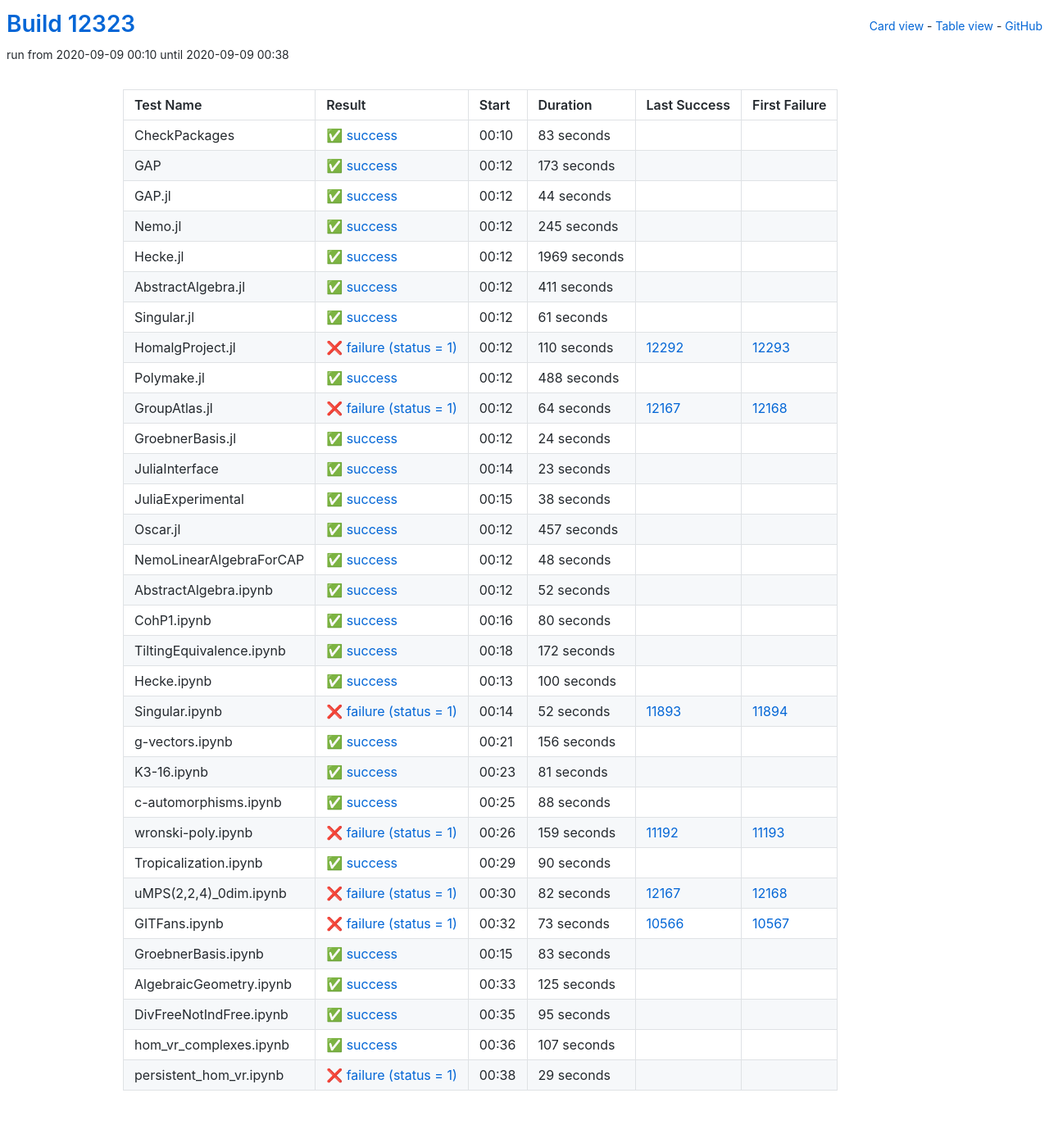
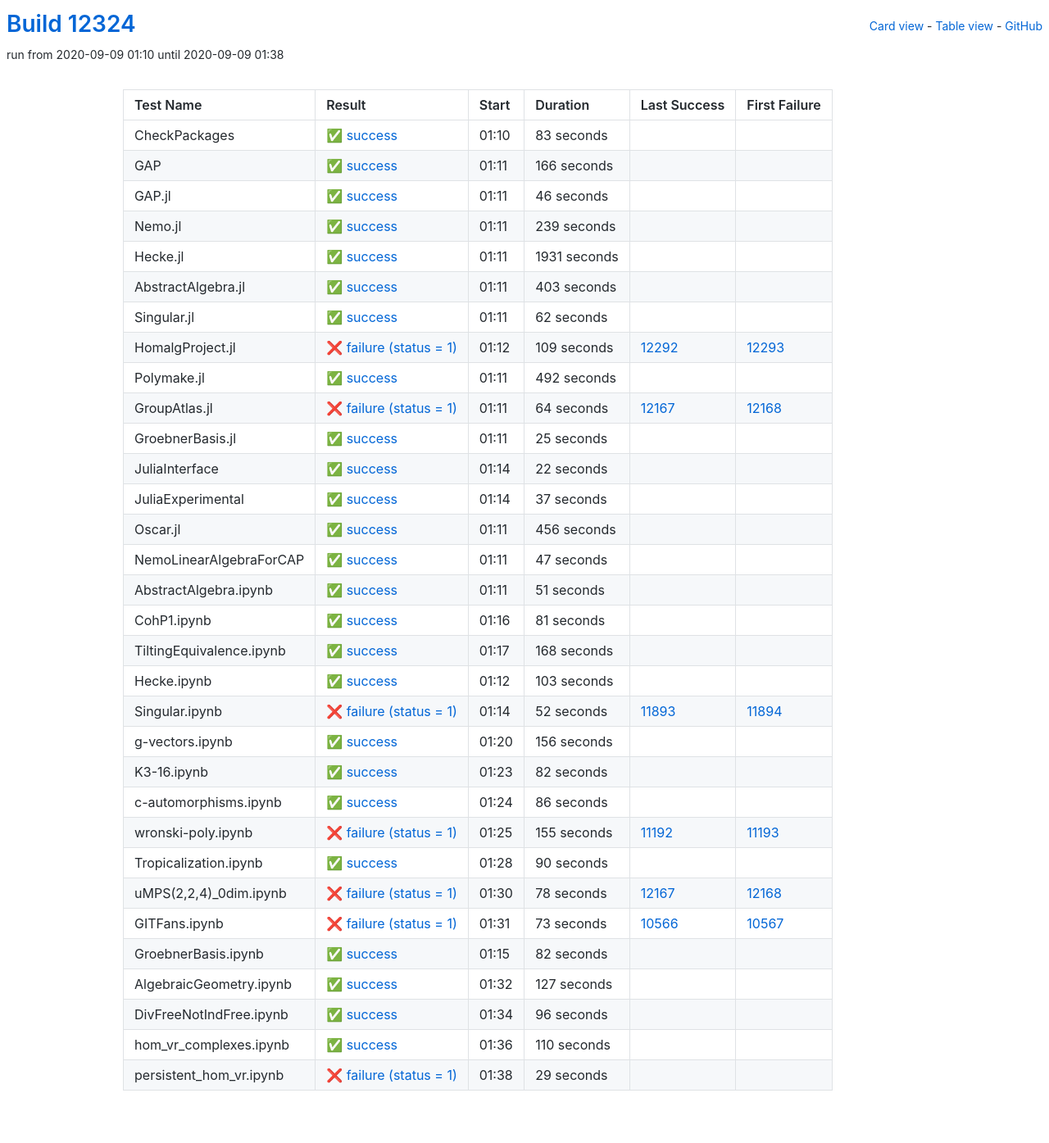
Before and after one commit to oscar-system/oscar-ci-status, a Jekyll site: the page built from table.html, in a window 1280 px wide. Shown: the whole page at 82% size. Built offline with Jekyll 4.4.1, drawn with Linux system fonts in a browser that asks for light colours.

Commit message:
Build #12324

```diff
--- a/_data/ci.yml
+++ b/_data/ci.yml
@@ -1,6 +1,6 @@
 ---
-build: 12323
-build_url: https://oscarci.mathematik.uni-kl.de/job/oscar/12323/
+build: 12324
+build_url: https://oscarci.mathematik.uni-kl.de/job/oscar/12324/
 job: oscar
 organization: oscar-system
 repo: oscar-ci-status
@@ -8,8 +8,8 @@
 tests:
 - name: CheckPackages
   id: checkpackages
-  log: https://oscarci.mathematik.uni-kl.de/job/oscar/12323/artifact/logs/build-12323/CheckPackages.log
-  start: 2020-09-09 00:10
+  log: https://oscarci.mathematik.uni-kl.de/job/oscar/12324/artifact/logs/build-12324/CheckPackages.log
+  start: 2020-09-09 01:10
   success: true
   exitcode: 0
   status: success
@@ -20,104 +20,104 @@
   first_failure_url:
 - name: GAP
   id: gap
-  log: https://oscarci.mathematik.uni-kl.de/job/oscar/12323/artifact/logs/build-12323/GAP.log
-  start: 2020-09-09 00:12
+  log: https://oscarci.mathematik.uni-kl.de/job/oscar/12324/artifact/logs/build-12324/GAP.log
+  start: 2020-09-09 01:11
   success: true
   exitcode: 0
   status: success
-  duration: 173
+  duration: 166
   last_success: false
   last_success_url:
   first_failure: false
   first_failure_url:
 - name: GAP.jl
   id: gap-jl
-  log: https://oscarci.mathematik.uni-kl.de/job/oscar/12323/artifact/logs/build-12323/GAP.jl.log
-  start: 2020-09-09 00:12
+  log: https://oscarci.mathematik.uni-kl.de/job/oscar/12324/artifact/logs/build-12324/GAP.jl.log
+  start: 2020-09-09 01:11
   success: true
   exitcode: 0
   status: success
-  duration: 44
+  duration: 46
   last_success: false
   last_success_url:
   first_failure: false
   first_failure_url:
 - name: Nemo.jl
   id: nemo-jl
-  log: https://oscarci.mathematik.uni-kl.de/job/oscar/12323/artifact/logs/build-12323/Nemo.jl.log
-  start: 2020-09-09 00:12
+  log: https://oscarci.mathematik.uni-kl.de/job/oscar/12324/artifact/logs/build-12324/Nemo.jl.log
+  start: 2020-09-09 01:11
   success: true
   exitcode: 0
   status: success
-  duration: 245
+  duration: 239
   last_success: false
   last_success_url:
   first_failure: false
   first_failure_url:
 - name: Hecke.jl
   id: hecke-jl
-  log: https://oscarci.mathematik.uni-kl.de/job/oscar/12323/artifact/logs/build-12323/Hecke.jl.log
-  start: 2020-09-09 00:12
+  log: https://oscarci.mathematik.uni-kl.de/job/oscar/12324/artifact/logs/build-12324/Hecke.jl.log
+  start: 2020-09-09 01:11
   success: true
   exitcode: 0
   status: success
-  duration: 1969
+  duration: 1931
   last_success: false
   last_success_url:
   first_failure: false
   first_failure_url:
 - name: AbstractAlgebra.jl
   id: abstractalgebra-jl
-  log: https://oscarci.mathematik.uni-kl.de/job/oscar/12323/artifact/logs/build-12323/AbstractAlgebra.jl.log
-  start: 2020-09-09 00:12
+  log: https://oscarci.mathematik.uni-kl.de/job/oscar/12324/artifact/logs/build-12324/AbstractAlgebra.jl.log
+  start: 2020-09-09 01:11
   success: true
   exitcode: 0
   status: success
-  duration: 411
+  duration: 403
   last_success: false
   last_success_url:
   first_failure: false
   first_failure_url:
 - name: Singular.jl
   id: singular-jl
-  log: https://oscarci.mathematik.uni-kl.de/job/oscar/12323/artifact/logs/build-12323/Singular.jl.log
-  start: 2020-09-09 00:12
+  log: https://oscarci.mathematik.uni-kl.de/job/oscar/12324/artifact/logs/build-12324/Singular.jl.log
+  start: 2020-09-09 01:11
   success: true
   exitcode: 0
   status: success
-  duration: 61
+  duration: 62
   last_success: false
   last_success_url:
   first_failure: false
   first_failure_url:
 - name: HomalgProject.jl
   id: homalgproject-jl
-  log: https://oscarci.mathematik.uni-kl.de/job/oscar/12323/artifact/logs/build-12323/HomalgProject.jl.log
-  start: 2020-09-09 00:12
+  log: https://oscarci.mathematik.uni-kl.de/job/oscar/12324/artifact/logs/build-12324/HomalgProject.jl.log
+  start: 2020-09-09 01:12
   success: false
   exitcode: 1
   status: failure
-  duration: 110
+  duration: 109
   last_success: 12292
   last_success_url: https://oscarci.mathematik.uni-kl.de/job/oscar/12292/
   first_failure: 12293
   first_failure_url: https://oscarci.mathematik.uni-kl.de/job/oscar/12293/
 - name: Polymake.jl
   id: polymake-jl
-  log: https://oscarci.mathematik.uni-kl.de/job/oscar/12323/artifact/logs/build-12323/Polymake.jl.log
-  start: 2020-09-09 00:12
+  log: https://oscarci.mathematik.uni-kl.de/job/oscar/12324/artifact/logs/build-12324/Polymake.jl.log
+  start: 2020-09-09 01:11
   success: true
   exitcode: 0
   status: success
-  duration: 488
+  duration: 492
   last_success: false
   last_success_url:
   first_failure: false
   first_failure_url:
 - name: GroupAtlas.jl
   id: groupatlas-jl
-  log: https://oscarci.mathematik.uni-kl.de/job/oscar/12323/artifact/logs/build-12323/GroupAtlas.jl.log
-  start: 2020-09-09 00:12
+  log: https://oscarci.mathematik.uni-kl.de/job/oscar/12324/artifact/logs/build-12324/GroupAtlas.jl.log
+  start: 2020-09-09 01:11
   success: false
   exitcode: 1
   status: failure
@@ -128,116 +128,116 @@
   first_failure_url: https://oscarci.mathematik.uni-kl.de/job/oscar/12168/
 - name: GroebnerBasis.jl
   id: groebnerbasis-jl
-  log: https://oscarci.mathematik.uni-kl.de/job/oscar/12323/artifact/logs/build-12323/GroebnerBasis.jl.log
-  start: 2020-09-09 00:12
+  log: https://oscarci.mathematik.uni-kl.de/job/oscar/12324/artifact/logs/build-12324/GroebnerBasis.jl.log
+  start: 2020-09-09 01:11
   success: true
   exitcode: 0
   status: success
-  duration: 24
+  duration: 25
   last_success: false
   last_success_url:
   first_failure: false
   first_failure_url:
 - name: JuliaInterface
   id: juliainterface
-  log: https://oscarci.mathematik.uni-kl.de/job/oscar/12323/artifact/logs/build-12323/JuliaInterface.log
-  start: 2020-09-09 00:14
+  log: https://oscarci.mathematik.uni-kl.de/job/oscar/12324/artifact/logs/build-12324/JuliaInterface.log
+  start: 2020-09-09 01:14
   success: true
   exitcode: 0
   status: success
-  duration: 23
+  duration: 22
   last_success: false
   last_success_url:
   first_failure: false
   first_failure_url:
 - name: JuliaExperimental
   id: juliaexperimental
-  log: https://oscarci.mathematik.uni-kl.de/job/oscar/12323/artifact/logs/build-12323/JuliaExperimental.log
-  start: 2020-09-09 00:15
+  log: https://oscarci.mathematik.uni-kl.de/job/oscar/12324/artifact/logs/build-12324/JuliaExperimental.log
+  start: 2020-09-09 01:14
   success: true
   exitcode: 0
   status: success
-  duration: 38
+  duration: 37
   last_success: false
   last_success_url:
   first_failure: false
   first_failure_url:
 - name: Oscar.jl
   id: oscar-jl
-  log: https://oscarci.mathematik.uni-kl.de/job/oscar/12323/artifact/logs/build-12323/Oscar.jl.log
-  start: 2020-09-09 00:12
+  log: https://oscarci.mathematik.uni-kl.de/job/oscar/12324/artifact/logs/build-12324/Oscar.jl.log
+  start: 2020-09-09 01:11
   success: true
   exitcode: 0
   status: success
-  duration: 457
+  duration: 456
   last_success: false
   last_success_url:
   first_failure: false
   first_failure_url:
 - name: NemoLinearAlgebraForCAP
   id: nemolinearalgebraforcap
-  log: https://oscarci.mathematik.uni-kl.de/job/oscar/12323/artifact/logs/build-12323/NemoLinearAlgebraForCAP.log
-  start: 2020-09-09 00:12
+  log: https://oscarci.mathematik.uni-kl.de/job/oscar/12324/artifact/logs/build-12324/NemoLinearAlgebraForCAP.log
+  start: 2020-09-09 01:11
   success: true
   exitcode: 0
   status: success
-  duration: 48
+  duration: 47
   last_success: false
   last_success_url:
   first_failure: false
   first_failure_url:
 - name: AbstractAlgebra.ipynb
   id: abstractalgebra-ipynb
-  log: https://oscarci.mathematik.uni-kl.de/job/oscar/12323/artifact/logs/build-12323/AbstractAlgebra.ipynb.log
-  start: 2020-09-09 00:12
+  log: https://oscarci.mathematik.uni-kl.de/job/oscar/12324/artifact/logs/build-12324/AbstractAlgebra.ipynb.log
+  start: 2020-09-09 01:11
   success: true
   exitcode: 0
   status: success
-  duration: 52
+  duration: 51
   last_success: false
   last_success_url:
   first_failure: false
   first_failure_url:
 - name: CohP1.ipynb
   id: cohp1-ipynb
-  log: https://oscarci.mathematik.uni-kl.de/job/oscar/12323/artifact/logs/build-12323/CohP1.ipynb.log
-  start: 2020-09-09 00:16
+  log: https://oscarci.mathematik.uni-kl.de/job/oscar/12324/artifact/logs/build-12324/CohP1.ipynb.log
+  start: 2020-09-09 01:16
   success: true
   exitcode: 0
   status: success
-  duration: 80
+  duration: 81
   last_success: false
   last_success_url:
   first_failure: false
   first_failure_url:
 - name: TiltingEquivalence.ipynb
   id: tiltingequivalence-ipynb
-  log: https://oscarci.mathematik.uni-kl.de/job/oscar/12323/artifact/logs/build-12323/TiltingEquivalence.ipynb.log
-  start: 2020-09-09 00:18
+  log: https://oscarci.mathematik.uni-kl.de/job/oscar/12324/artifact/logs/build-12324/TiltingEquivalence.ipynb.log
+  start: 2020-09-09 01:17
   success: true
   exitcode: 0
   status: success
-  duration: 172
+  duration: 168
   last_success: false
   last_success_url:
   first_failure: false
   first_failure_url:
 - name: Hecke.ipynb
   id: hecke-ipynb
-  log: https://oscarci.mathematik.uni-kl.de/job/oscar/12323/artifact/logs/build-12323/Hecke.ipynb.log
-  start: 2020-09-09 00:13
+  log: https://oscarci.mathematik.uni-kl.de/job/oscar/12324/artifact/logs/build-12324/Hecke.ipynb.log
+  start: 2020-09-09 01:12
   success: true
   exitcode: 0
   status: success
-  duration: 100
+  duration: 103
   last_success: false
   last_success_url:
   first_failure: false
   first_failure_url:
 - name: Singular.ipynb
   id: singular-ipynb
-  log: https://oscarci.mathematik.uni-kl.de/job/oscar/12323/artifact/logs/build-12323/Singular.ipynb.log
-  start: 2020-09-09 00:14
+  log: https://oscarci.mathematik.uni-kl.de/job/oscar/12324/artifact/logs/build-12324/Singular.ipynb.log
+  start: 2020-09-09 01:14
   success: false
   exitcode: 1
   status: failure
@@ -248,8 +248,8 @@
   first_failure_url: https://oscarci.mathematik.uni-kl.de/job/oscar/11894/
 - name: g-vectors.ipynb
   id: g-vectors-ipynb
-  log: https://oscarci.mathematik.uni-kl.de/job/oscar/12323/artifact/logs/build-12323/g-vectors.ipynb.log
-  start: 2020-09-09 00:21
+  log: https://oscarci.mathematik.uni-kl.de/job/oscar/12324/artifact/logs/build-12324/g-vectors.ipynb.log
+  start: 2020-09-09 01:20
   success: true
   exitcode: 0
   status: success
@@ -260,44 +260,44 @@
   first_failure_url:
 - name: K3-16.ipynb
   id: k3-16-ipynb
-  log: https://oscarci.mathematik.uni-kl.de/job/oscar/12323/artifact/logs/build-12323/K3-16.ipynb.log
-  start: 2020-09-09 00:23
+  log: https://oscarci.mathematik.uni-kl.de/job/oscar/12324/artifact/logs/build-12324/K3-16.ipynb.log
+  start: 2020-09-09 01:23
   success: true
   exitcode: 0
   status: success
-  duration: 81
+  duration: 82
   last_success: false
   last_success_url:
   first_failure: false
   first_failure_url:
 - name: c-automorphisms.ipynb
   id: c-automorphisms-ipynb
-  log: https://oscarci.mathematik.uni-kl.de/job/oscar/12323/artifact/logs/build-12323/c-automorphisms.ipynb.log
-  start: 2020-09-09 00:25
+  log: https://oscarci.mathematik.uni-kl.de/job/oscar/12324/artifact/logs/build-12324/c-automorphisms.ipynb.log
+  start: 2020-09-09 01:24
   success: true
   exitcode: 0
   status: success
-  duration: 88
+  duration: 86
   last_success: false
   last_success_url:
   first_failure: false
   first_failure_url:
 - name: wronski-poly.ipynb
   id: wronski-poly-ipynb
-  log: https://oscarci.mathematik.uni-kl.de/job/oscar/12323/artifact/logs/build-12323/wronski-poly.ipynb.log
-  start: 2020-09-09 00:26
+  log: https://oscarci.mathematik.uni-kl.de/job/oscar/12324/artifact/logs/build-12324/wronski-poly.ipynb.log
+  start: 2020-09-09 01:25
   success: false
   exitcode: 1
   status: failure
-  duration: 159
+  duration: 155
   last_success: 11192
   last_success_url: https://oscarci.mathematik.uni-kl.de/job/oscar/11192/
   first_failure: 11193
   first_failure_url: https://oscarci.mathematik.uni-kl.de/job/oscar/11193/
 - name: Tropicalization.ipynb
   id: tropicalization-ipynb
-  log: https://oscarci.mathematik.uni-kl.de/job/oscar/12323/artifact/logs/build-12323/Tropicalization.ipynb.log
-  start: 2020-09-09 00:29
+  log: https://oscarci.mathematik.uni-kl.de/job/oscar/12324/artifact/logs/build-12324/Tropicalization.ipynb.log
+  start: 2020-09-09 01:28
   success: true
   exitcode: 0
   status: success
@@ -308,20 +308,20 @@
   first_failure_url:
 - name: uMPS(2,2,4)_0dim.ipynb
   id: umps-2-2-4-0dim-ipynb
-  log: https://oscarci.mathematik.uni-kl.de/job/oscar/12323/artifact/logs/build-12323/uMPS-2-2-4-_0dim.ipynb.log
-  start: 2020-09-09 00:30
+  log: https://oscarci.mathematik.uni-kl.de/job/oscar/12324/artifact/logs/build-12324/uMPS-2-2-4-_0dim.ipynb.log
+  start: 2020-09-09 01:30
   success: false
   exitcode: 1
   status: failure
-  duration: 82
+  duration: 78
   last_success: 12167
   last_success_url: https://oscarci.mathematik.uni-kl.de/job/oscar/12167/
   first_failure: 12168
   first_failure_url: https://oscarci.mathematik.uni-kl.de/job/oscar/12168/
 - name: GITFans.ipynb
   id: gitfans-ipynb
-  log: https://oscarci.mathematik.uni-kl.de/job/oscar/12323/artifact/logs/build-12323/GITFans.ipynb.log
-  start: 2020-09-09 00:32
+  log: https://oscarci.mathematik.uni-kl.de/job/oscar/12324/artifact/logs/build-12324/GITFans.ipynb.log
+  start: 2020-09-09 01:31
   success: false
   exitcode: 1
   status: failure
@@ -332,56 +332,56 @@
   first_failure_url: https://oscarci.mathematik.uni-kl.de/job/oscar/10567/
 - name: GroebnerBasis.ipynb
   id: groebnerbasis-ipynb
-  log: https://oscarci.mathematik.uni-kl.de/job/oscar/12323/artifact/logs/build-12323/GroebnerBasis.ipynb.log
-  start: 2020-09-09 00:15
+  log: https://oscarci.mathematik.uni-kl.de/job/oscar/12324/artifact/logs/build-12324/GroebnerBasis.ipynb.log
+  start: 2020-09-09 01:15
   success: true
   exitcode: 0
   status: success
-  duration: 83
+  duration: 82
   last_success: false
   last_success_url:
   first_failure: false
   first_failure_url:
 - name: AlgebraicGeometry.ipynb
   id: algebraicgeometry-ipynb
-  log: https://oscarci.mathematik.uni-kl.de/job/oscar/12323/artifact/logs/build-12323/AlgebraicGeometry.ipynb.log
-  start: 2020-09-09 00:33
+  log: https://oscarci.mathematik.uni-kl.de/job/oscar/12324/artifact/logs/build-12324/AlgebraicGeometry.ipynb.log
+  start: 2020-09-09 01:32
   success: true
   exitcode: 0
   status: success
-  duration: 125
+  duration: 127
   last_success: false
   last_success_url:
   first_failure: false
   first_failure_url:
 - name: DivFreeNotIndFree.ipynb
   id: divfreenotindfree-ipynb
-  log: https://oscarci.mathematik.uni-kl.de/job/oscar/12323/artifact/logs/build-12323/DivFreeNotIndFree.ipynb.log
-  start: 2020-09-09 00:35
+  log: https://oscarci.mathematik.uni-kl.de/job/oscar/12324/artifact/logs/build-12324/DivFreeNotIndFree.ipynb.log
+  start: 2020-09-09 01:34
   success: true
   exitcode: 0
   status: success
-  duration: 95
+  duration: 96
   last_success: false
   last_success_url:
   first_failure: false
   first_failure_url:
 - name: hom_vr_complexes.ipynb
   id: hom-vr-complexes-ipynb
-  log: https://oscarci.mathematik.uni-kl.de/job/oscar/12323/artifact/logs/build-12323/hom_vr_complexes.ipynb.log
-  start: 2020-09-09 00:36
+  log: https://oscarci.mathematik.uni-kl.de/job/oscar/12324/artifact/logs/build-12324/hom_vr_complexes.ipynb.log
+  start: 2020-09-09 01:36
   success: true
   exitcode: 0
   status: success
-  duration: 107
+  duration: 110
   last_success: false
   last_success_url:
   first_failure: false
   first_failure_url:
 - name: persistent_hom_vr.ipynb
   id: persistent-hom-vr-ipynb
-  log: https://oscarci.mathematik.uni-kl.de/job/oscar/12323/artifact/logs/build-12323/persistent_hom_vr.ipynb.log
-  start: 2020-09-09 00:38
+  log: https://oscarci.mathematik.uni-kl.de/job/oscar/12324/artifact/logs/build-12324/persistent_hom_vr.ipynb.log
+  start: 2020-09-09 01:38
   success: false
   exitcode: 1
   status: failure
```
Also changed, not shown: README.md.
